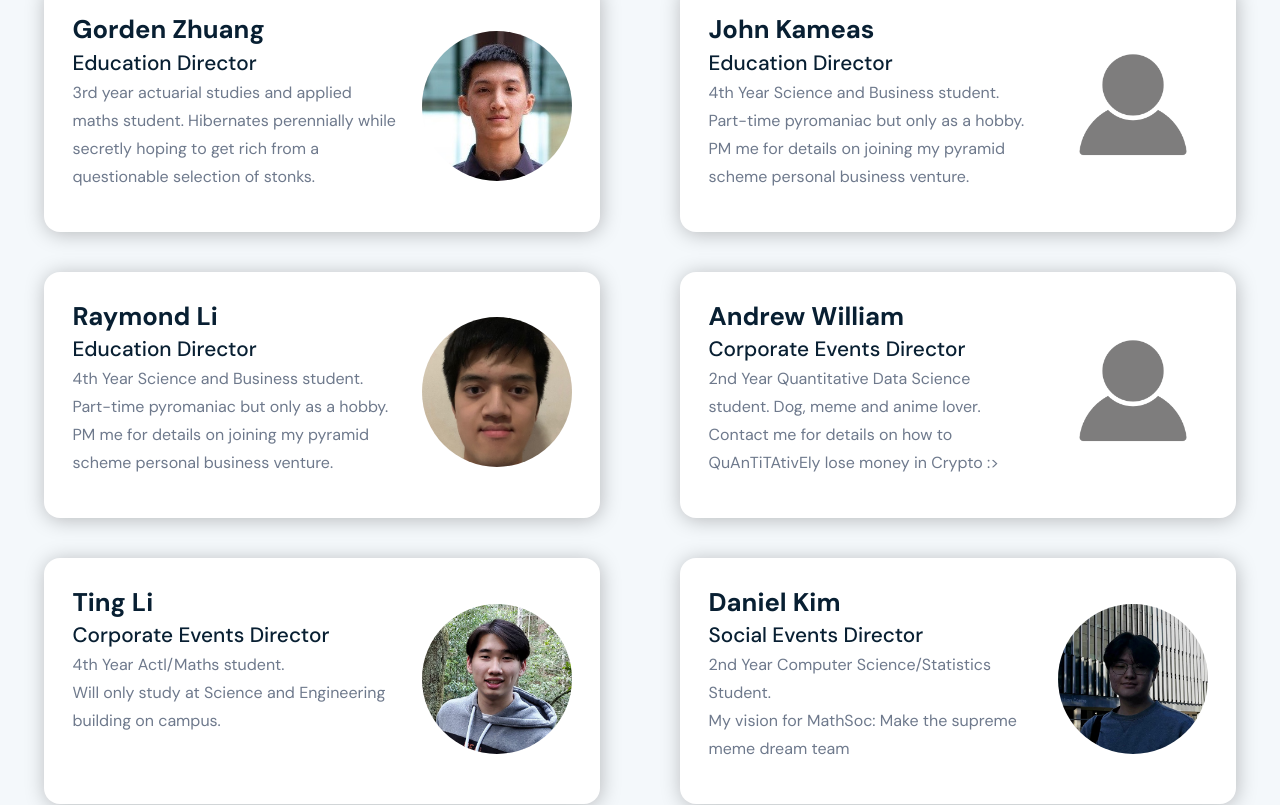
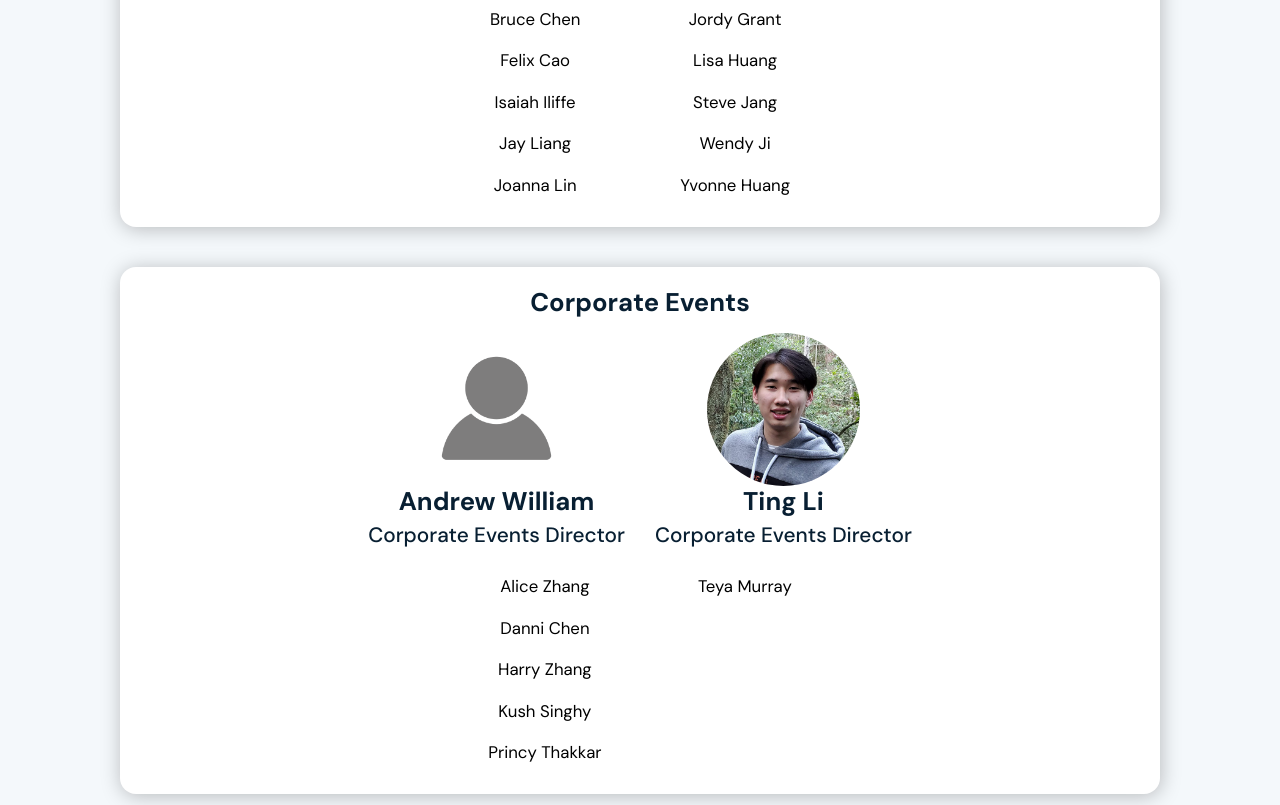
Before and after one commit to MathSocUNSW/mathsoc-website, a Next.js app in the folder frontend/: page /about/team in a window 1280 px wide. Shown: the part 1541-2346 px from the top of the page. Built offline with nearby package versions, Linux system fonts and the light colour scheme.

Commit message:
Make MeetTeamPg

```diff
--- /dev/null
+++ b/frontend/src/components/PortfolioBox.tsx
@@ -0,0 +1,45 @@
+import React from "react";
+import { Typography } from "@material-ui/core";
+import alphabeticalSort from "src/helpers/alphabeticalSort";
+
+import { portfolio as PortfolioProps } from "src/data/portfolioData";
+import styles from "src/styles/portfolio.module.scss";
+const DEFAULT_PROFILE_IMAGE = "/images/team/blank_profile.png";
+
+const Portfolio: React.FC<PortfolioProps> = ({ role, directors, subcom }) => {
+  const parsedDirectors = directors.sort(alphabeticalSort);
+  const parsedSubcom = subcom.sort((a, b) => a.localeCompare(b));
+  return (
+    <div className={styles.portfolio}>
+      <Typography variant="h4" align="center">
+        {role}
+      </Typography>
+      {/*directors*/}
+      <div className={styles.directorsBox}>
+        {parsedDirectors.map((person) => (
+          <div className={styles.person}>
+            <img
+              src={person.imagePath ? person.imagePath : DEFAULT_PROFILE_IMAGE}
+              alt={`${person.name} photo`}
+              height={150}
+              width={150}
+              className={styles.personImage}
+            />
+            <Typography variant="h4">{person.name}</Typography>
+            <Typography variant="h6">{`${role} Director`}</Typography>
+          </div>
+        ))}
+      </div>
+      {/*subcom*/}
+      <div className={styles.subcomBox}>
+        {parsedSubcom.map((person) => (
+          <Typography variant="body1" align="center">
+            {person}
+          </Typography>
+        ))}
+      </div>
+    </div>
+  );
+};
+
+export default Portfolio;
--- a/frontend/src/data/directorsData.ts
+++ b/frontend/src/data/portfolioData.ts
@@ -4,7 +4,7 @@ interface director {
   imagePath: string | null;
 }
 
-interface portfolio {
+export interface portfolio {
   role:
     | "Education"
     | "Corporate Events"
@@ -14,6 +14,7 @@ interface portfolio {
     | "Marketing"
     | "Sponsorships";
   directors: director[];
+  subcom?: string[];
 }
 
 const directorsData: portfolio[] = [
@@ -28,6 +29,18 @@ const directorsData: portfolio[] = [
           "3rd year actuarial studies and applied maths student. Hibernates perennially while secretly hoping to get rich from a questionable selection of stonks.",
         imagePath: "/images/team/GordenZhuang.jpg"
       }
+    ],
+    subcom: [
+      "Bruce Chen",
+      "Felix Cao",
+      "Isaiah Iliffe",
+      "Jay Liang",
+      "Joanna Lin",
+      "Jordy Grant",
+      "Lisa Huang",
+      "Steve Jang",
+      "Wendy Ji",
+      "Yvonne Huang"
     ]
   },
   {
@@ -45,6 +58,14 @@ const directorsData: portfolio[] = [
           "2nd Year Quantitative Data Science student. Dog, meme and anime lover. Contact me for details on how to QuAnTiTAtivEly lose money in Crypto :>",
         imagePath: null
       }
+    ],
+    subcom: [
+      "Alice Zhang",
+      "Danni Chen",
+      "Harry Zhang",
+      "Kush Singhy",
+      "Princy Thakkar",
+      "Teya Murray"
     ]
   },
   {
@@ -57,6 +78,14 @@ const directorsData: portfolio[] = [
           My vision for MathSoc: Make the supreme meme dream team`,
         imagePath: "/images/team/DanielKim.jpg"
       }
+    ],
+    subcom: [
+      "Eva Lin",
+      "Mehak Arya",
+      "Omkar Thite",
+      "Ricky Zheng",
+      "Rijul Arjun Malik",
+      "Vincent Liang"
     ]
   },
   {
@@ -74,9 +103,14 @@ const directorsData: portfolio[] = [
           "3rd Year Commerce and Computer Science student. Enjoys sleeping and KFC religiously.",
         imagePath: null
       }
-    ]
+    ],
+    subcom: [null]
   },
-  { role: "IT", directors: [{ name: "Andrew Xie", description: null, imagePath: null }] },
+  {
+    role: "IT",
+    directors: [{ name: "Andrew Xie", description: null, imagePath: null }],
+    subcom: ["Alvin Cherk", "Rahul Ahluwalia", "Wellington Dulay"]
+  },
   {
     role: "Marketing",
     directors: [
@@ -93,16 +127,17 @@ const directorsData: portfolio[] = [
         imagePath: null
       },
       { name: "Jessica Zheng", description: null, imagePath: null }
-    ]
+    ],
+    subcom: ["Brandon Liu", "Catherine Lye", "Erin Shee", "Lachlan Georgiadis", "Nat Brown"]
   },
   {
     role: "Sponsorships",
     directors: [
       { name: "Abhi Khosla", description: null, imagePath: null },
       { name: "Jordan Shen", description: null, imagePath: "/images/team/JordanShen.jpg" }
-    ]
+    ],
+    subcom: [null]
   }
 ];
 
 export default directorsData;
-// TODO: alphabetical order under each role
--- a/frontend/src/pages/about/team.tsx
+++ b/frontend/src/pages/about/team.tsx
@@ -1,43 +1,17 @@
 import React from "react";
 import Head from "next/head";
-
-import alphabeticalSort from "src/helpers/alphabeticalSort";
 
 import Hero from "src/components/Hero";
 import styles from "src/styles/team.module.scss";
 import Profile, { ProfileProps } from "components/Profile";
 import executivesData from "src/data/executivesData";
-import directorsData from "src/data/directorsData";
 import { Typography } from "@material-ui/core";
 import ContainerWrap from "components/ContainerWrap";
 
+import PortfolioBox from "components/PortfolioBox";
+import portfolioData from "src/data/portfolioData";
+
 const Team: React.FC = () => {
-  const [tempText, setTempText] = React.useState("Write ur stuff in here");
-
-  // // unifies the format of executive and director data
-  // const teamData: profileData[] = [...executivesData];
-  // directorsData.forEach((role) => {
-  //   // sort directors alphabetically
-  //   const sortedDirectors = role.directors.slice().sort(alphabeticalSort);
-  //   sortedDirectors.forEach((director) => {
-  //     teamData.push({ name: director.name, role: `${role.role} Director` });
-  //   });
-  // });
-
-  const parsedDirectorsData: Array<ProfileProps> = [];
-  directorsData.forEach((role) => {
-    // sort directors alphabetically
-    const sortedDirectors = role.directors.slice().sort(alphabeticalSort);
-    sortedDirectors.forEach((director) => {
-      parsedDirectorsData.push({
-        name: director.name,
-        role: `${role.role} Director`,
-        description: director.description,
-        imagePath: director.imagePath
-      });
-    });
-  });
-
   return (
     <section>
       <Head>
@@ -53,13 +27,6 @@ const Team: React.FC = () => {
           The 2021 Executive Team of the UNSW Mathematics Society
         </Typography>
         <section className={styles.cardsContainer}>
-          {/* TODO Remove */}
-          <textarea
-            style={{ width: "300px", height: "200px" }}
-            onChange={(event) => setTempText(event.target.value)}
-            value={tempText}
-          ></textarea>
-          <Profile name="testing" role="123" description={tempText} imagePath={null}></Profile>
           {executivesData.map((person, index) => (
             <Profile
               name={person.name}
@@ -77,14 +44,8 @@ const Team: React.FC = () => {
           The 2021 Directors Team of the UNSW Mathematics Society
         </Typography>
         <section className={styles.cardsContainer}>
-          {parsedDirectorsData.map((person, index) => (
-            <Profile
-              name={person.name}
-              role={person.role}
-              description={person.description}
-              imagePath={person.imagePath}
-              key={person.name}
-            />
+          {portfolioData.map((portfolio) => (
+            <PortfolioBox {...portfolio} />
           ))}
         </section>
       </ContainerWrap>
--- /dev/null
+++ b/frontend/src/styles/portfolio.module.scss
@@ -0,0 +1,44 @@
+.personImage {
+  width: 153px;
+  height: 153px;
+  border-radius: 50%;
+}
+
+.person {
+  display: flex;
+  align-items: center;
+  flex-direction: column;
+  margin: 15px;
+}
+
+.directorsBox {
+  display: flex;
+  flex-wrap: wrap;
+  justify-content: space-evenly;
+}
+
+.subcomBox {
+  display: flex;
+  flex-direction: column;
+  flex-wrap: wrap;
+  max-height: 29vh;
+  width: 400px;
+  @media screen and (max-width: 800px) {
+    width: 100vw;
+  }
+}
+
+.portfolio {
+  display: flex;
+  flex-direction: column;
+  align-items: center;
+  background-color: white;
+  border-radius: 16px;
+  box-shadow: 1px 2px 20px 0 rgba(0, 0, 0, 0.25);
+  padding: 20px;
+  width: 1000px;
+  @media screen and (max-width: 840px) {
+    width: 100vw;
+  }
+  overflow: hidden;
+}
```
